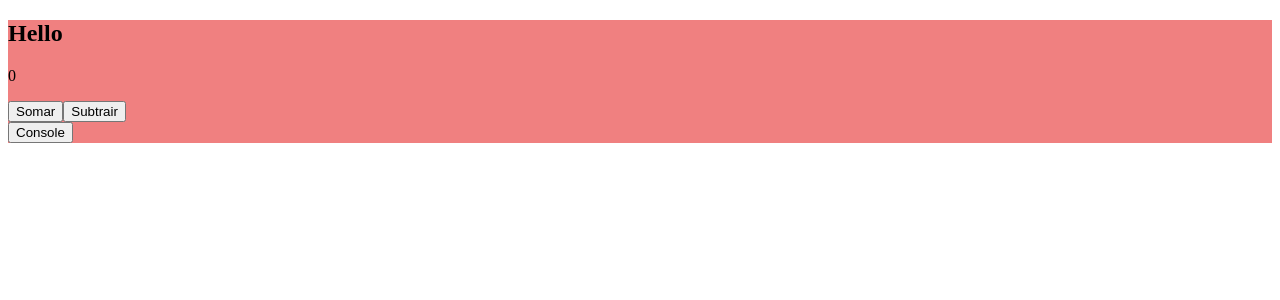
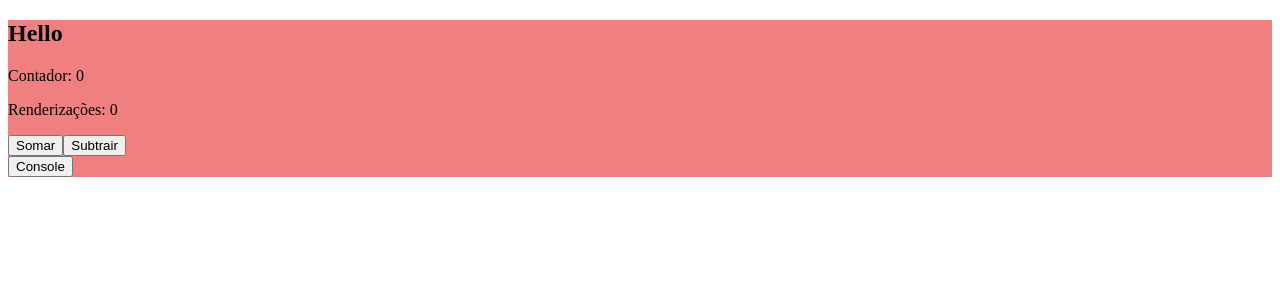
Before and after one commit to mrChernicharo/estudos-react, a React (Create React App) app: page / in a window 1280 px wide. Shown: the top 300 px of the page. Built offline with nearby package versions, Linux system fonts and the light colour scheme.

Commit message:
useEffect e useRef => .current

```diff
--- a/src/App.js
+++ b/src/App.js
@@ -1,12 +1,21 @@
-import React, { useState } from 'react';
-import { useRef } from 'react';
+import React, { useState, useEffect, useRef } from 'react';
+
 
 
 
 
 const Contador = (props) => {
+  const renders = useRef(0);
+
+  useEffect(() => {
+    renders.current = renders.current + 1;
+  });
+
     return(
-      <p>{props.contador}</p>
+      <>
+        <p>Contador: {props.contador}</p>
+        <p>Renderizações: {renders.current}</p>
+      </>
     );
 }
 
```
